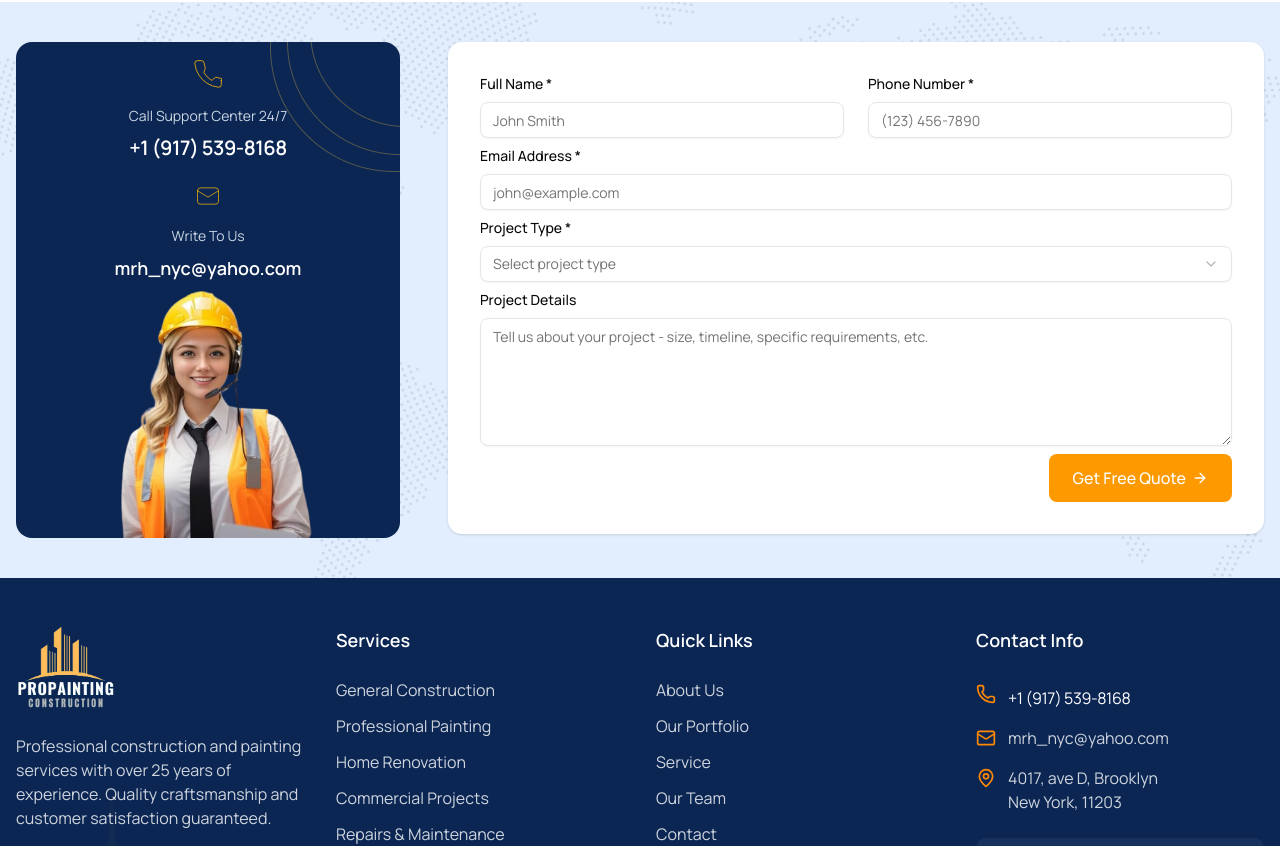
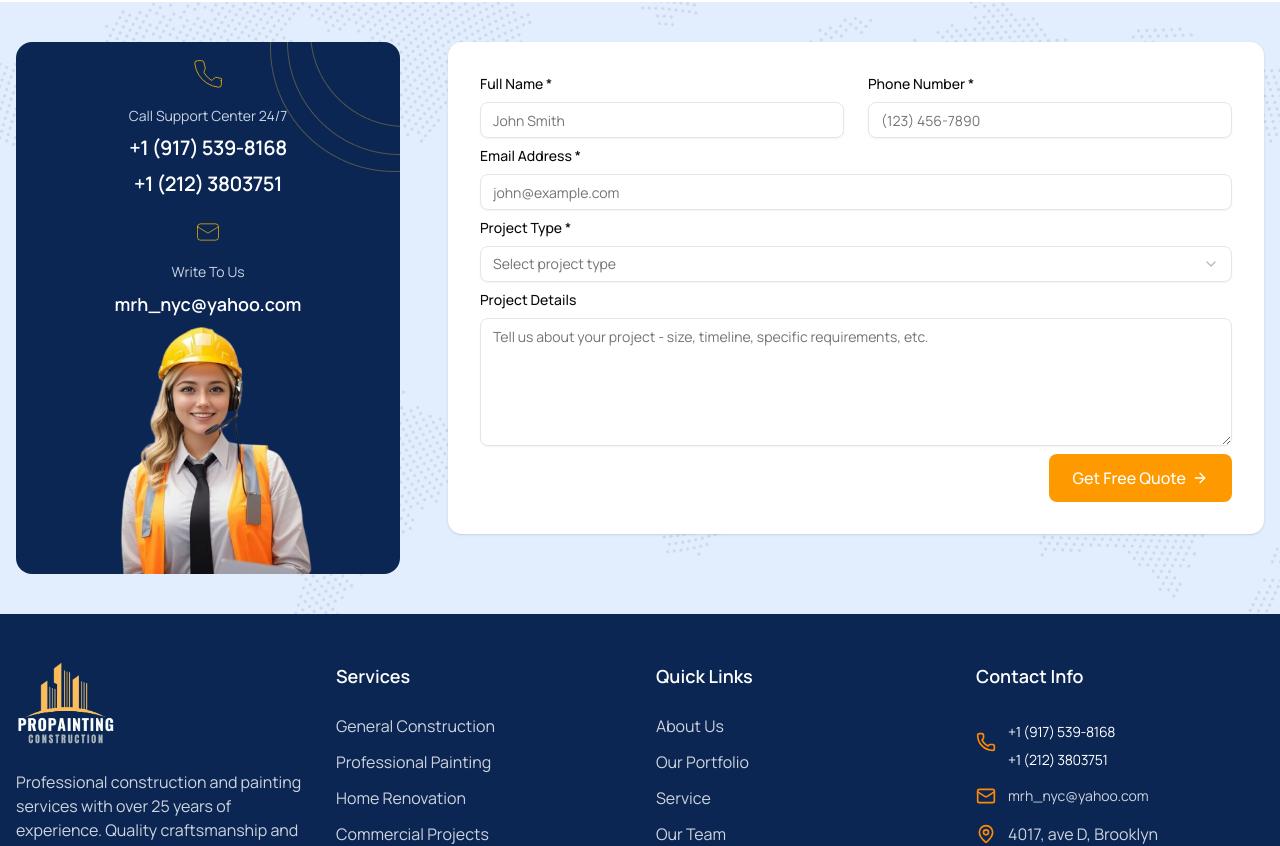
Before and after one commit to noorhossain809/painting-construction, a Next.js app: page /about-us in a window 1280 px wide. Shown: the part 1153-1999 px from the top of the page. Built offline with nearby package versions, Linux system fonts and the light colour scheme.

Commit message:
second-number-adjsut

```diff
--- a/src/app/component/common/Footer.tsx
+++ b/src/app/component/common/Footer.tsx
@@ -65,17 +65,26 @@ const Footer = () => {
             <div className="space-y-4 text-white/80 md:text-base text-sm">
               <div className="flex items-center space-x-3">
                 <Phone className="w-5 h-5 text-orange-400" />
-                <a
+               <div>
+                 <a
               id="support-heading"
               href="tel:+1-917-539-8168"
-              className="mt-2 block tracking-tight text-white no-underline hover:underline"
+              className="mt-2 text-sm block tracking-tight text-white no-underline hover:underline"
             >
                +1 (917) 539-8168
             </a>
+                <a
+              id="support-heading"
+              href="tel:+1-2123803751"
+              className="mt-2 text-sm block tracking-tight text-white no-underline hover:underline"
+            >
+               +1 (212) 3803751
+            </a>
+               </div>
               </div>
               <div className="flex items-center space-x-3">
                 <Mail className="w-5 h-5 text-orange-400" />
-                <span>mrh_nyc@yahoo.com</span>
+                <span className="text-sm">mrh_nyc@yahoo.com</span>
               </div>
               <div className="flex items-start space-x-3">
                 <MapPin className="w-5 h-5 text-orange-400 mt-0.5" />
--- a/src/app/component/home/AboutBlock.tsx
+++ b/src/app/component/home/AboutBlock.tsx
@@ -113,12 +113,20 @@ export default function AboutBlock() {
                   <div className="text-sm text-slate-500">
                     call support center 24x7
                   </div>
-                  <a
+                    <div className="flex flex-col">
+                      <a
                     href="tel:+1-917-539-8168"
-                    className="md:text-xl text-lg font-semibold tracking-wide text-slate-900 hover:text-amber-600"
+                    className="md:text-lg text-base font-semibold tracking-wide text-slate-900 hover:text-amber-600"
                   >
                     +1 (917) 539-8168
                   </a>
+                  <a
+              href="tel:+1-2123803751"
+              className="md:text-lg text-base font-semibold tracking-wide text-slate-900 hover:text-amber-600"
+            >
+               +1 (212) 3803751
+            </a>
+                    </div>
                 </div>
               </div>
             </motion.div>
--- a/src/app/component/home/Contact.tsx
+++ b/src/app/component/home/Contact.tsx
@@ -20,8 +20,8 @@ const contactInfo = [
     iconBg: "bg-orange-400",
     title: "Call Us",
     subtitle: "Mon-Fri: 7AM-6PM",
-    link: "tel:+1-917-539-8168",
-    linkText: "+1 (917) 539-8168",
+    link: ["tel:+1-917-539-8168", "tel:+1-212-3803751"],
+    linkText: ["+1 (917) 539-8168", "+1 (212) 380-3751"],
   },
   {
     icon: Mail,
@@ -113,7 +113,7 @@ const container = {
   visible: {
     opacity: 1,
     transition: {
-      staggerChildren: 0.05, // controls delay between words
+      staggerChildren: 0.05,
     },
   },
 };
@@ -175,7 +175,7 @@ const Contact = () => {
                     : "inline-block"
                 }
               >
-                {word}&nbsp;
+                {word}{" "}
               </motion.span>
             ))}
           </motion.h2>
@@ -190,7 +190,7 @@ const Contact = () => {
               <motion.span
                 key={i}
                 variants={child}
-                className="inline-block mr-1" // spacing between words
+                className="inline-block mr-1"
               >
                 {word}
               </motion.span>
@@ -232,12 +232,26 @@ const Contact = () => {
                       </div>
 
                       {item.link ? (
+                        Array.isArray(item.link) ? (
+                          <div className="flex flex-col items-start space-y-1">
+                            {item.link.map((singleLink, index) => (
+                              <a
+                                key={index}
+                                href={singleLink}
+                                className="text-primary hover:text-primary-glow transition-colors"
+                              >
+                                {item.linkText[index]}
+                              </a>
+                            ))}
+                          </div>
+                        ) : (
                           <a
                             href={item.link}
                             className="text-primary hover:text-primary-glow transition-colors"
                           >
                             {item.linkText}
                           </a>
+                        )
                       ) : (
                         item.text && (
                           <p className="text-foreground">{item.text}</p>
@@ -358,22 +372,6 @@ const Contact = () => {
             </motion.div>
           </motion.div>
         </div>
-
-        {/* Map Placeholder */}
-        {/* <div className="mt-16">
-  <div className="border-0 shadow-card overflow-hidden">
-    <div className="h-64">
-      <iframe
-       src="https://www.google.com/maps/embed?pb=!1m18!1m12!1m3!1d3725.194793927504!2d-73.94097952348486!3d40.64179164191007!2m3!1f0!2f0!3f0!3m2!1i1024!2i768!4f13.1!3m3!1m2!1s0x89c25b584e308649%3A0x9bdfa40ff79aa49e!2s4017%20Avenue%20D%2C%20Brooklyn%2C%20NY%2011203%2C%20USA!5e1!3m2!1sen!2sbd!4v1758001045179!5m2!1sen!2sbd"
-        width="100%"
-        height="100%"
-        style={{ border: 0 }}
-        allowFullScreen
-        loading="lazy"
-      ></iframe>
-    </div>
-  </div>
-</div> */}
       </div>
     </section>
   );
--- a/src/app/contact/page.tsx
+++ b/src/app/contact/page.tsx
@@ -101,12 +101,20 @@ const ContactPage = () => {
                   <p className="text-muted-foreground">Mon-Fri: 7AM-6PM</p>
                 </div>
               </div>
-              <a
+             <div className="flex flex-col">
+               <a
                 href="tel:+1-917-539-8168"
-                className="text-primary font-bold text-xl hover:text-primary-glow transition-colors"
+                className="text-primary font-bold text-lg hover:text-primary-glow transition-colors"
               >
                 +1 (917) 539-8168
               </a>
+              <a
+              href="tel:+1-2123803751"
+              className="text-primary font-bold text-lg hover:text-primary-glow transition-colors"
+            >
+               +1 (212) 3803751
+            </a>
+             </div>
             </CardContent>
           </Card>
 
--- a/src/components/ui/ContactSupport.tsx
+++ b/src/components/ui/ContactSupport.tsx
@@ -36,6 +36,13 @@ const ContactSupport = () => {
               className="mt-2 block text-lg sm:text-xl font-semibold tracking-tight text-white no-underline hover:underline"
             >
                +1 (917) 539-8168
+            </a>
+            <a
+              id="support-heading"
+              href="tel:+1-2123803751"
+               className="mt-2 block text-lg sm:text-xl font-semibold tracking-tight text-white no-underline hover:underline"
+            >
+               +1 (212) 3803751
             </a>
           </div>
 
```
Lines whose indentation alone changed are shown as unchanged.
